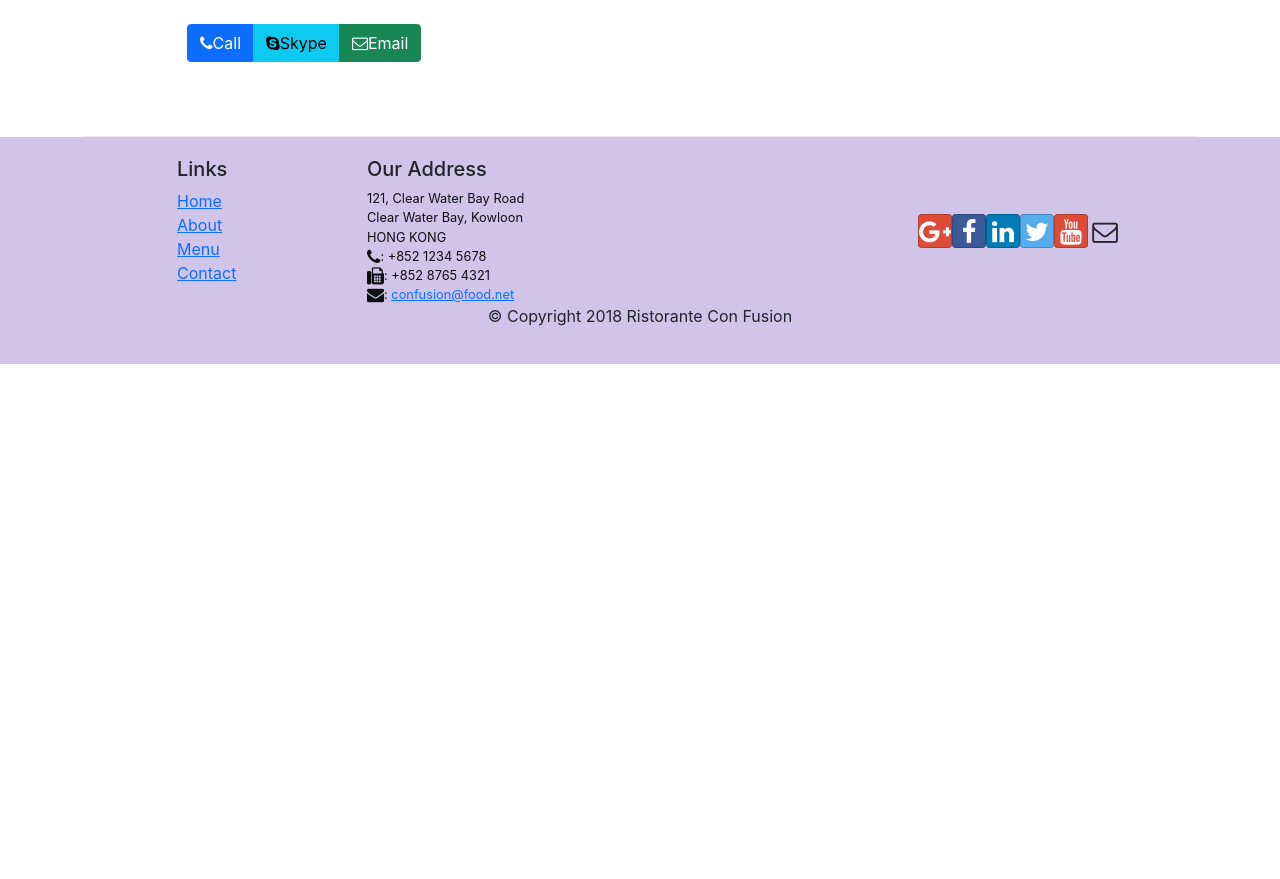
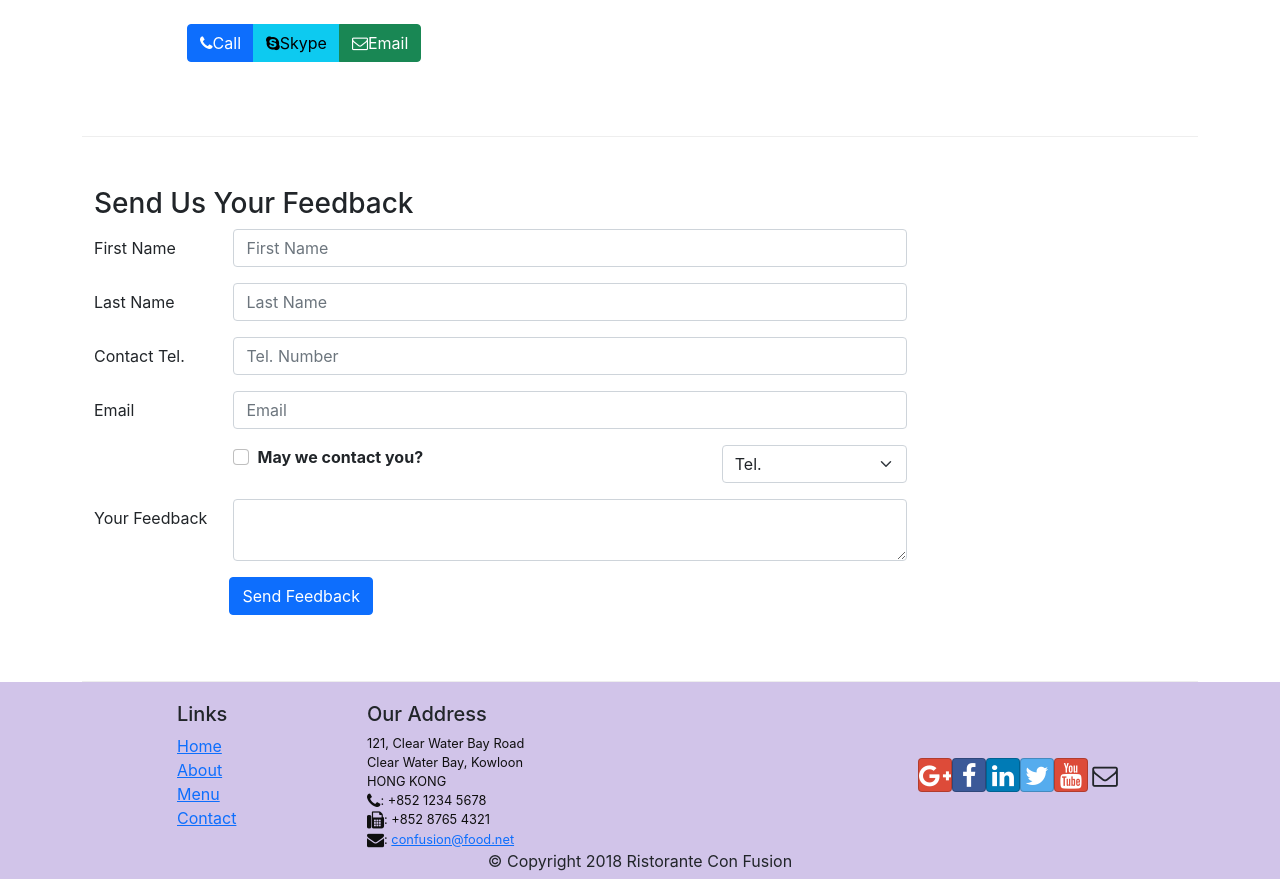
Before and after one commit to ciddt/FUNIXReactLAB, a React (Create React App) app: page /contactus in a window 1280 px wide. Shown: the part 701-1580 px from the top of the page. Before the commit the page ends 1065 px from the top, so only its background shows below. Built offline with nearby package versions, Linux system fonts and the light colour scheme.

Commit message:
Controlled Forms

```diff
--- a/src/component/ContactComponent.js
+++ b/src/component/ContactComponent.js
@@ -1,8 +1,52 @@
-import React from "react";
-import { Breadcrumb, BreadcrumbItem } from "reactstrap";
+import React, { Component } from "react";
+import {
+  Breadcrumb,
+  BreadcrumbItem,
+  Button,
+  Form,
+  FormGroup,
+  Label,
+  Input,
+  Col
+} from "reactstrap";
 import { Link } from "react-router-dom";
 
-function Contact(props) {
+class Contact extends Component {
+  constructor (props) {
+    super(props)
+    this.state = {
+      firstname: '',
+      lastname: '',
+      telnum: '',
+      email: '',
+      agree: false,
+      contactType: 'Tel.',
+      message: ''
+    }
+    this.handleSubmit = this.handleSubmit.bind(this);
+    this.handleInputChange = this.handleInputChange.bind(this);
+  }
+
+  handleInputChange(event) {
+    const target = event.target;
+    const value = target.type
+                  === "checkbox"
+                  ? target.checked
+                  : target.value;
+    const name = target.name;
+
+    this.setState({
+      [name]: value
+    })
+  }
+
+  handleSubmit(event) {
+    console.log("Current state is: " + JSON.stringify(this.state));
+    alert("Current state is: " + JSON.stringify(this.state));
+    event.preventDefault();
+  }
+
+  render() {
     return (
       <div className="container">
         <div className="row">
@@ -66,8 +110,119 @@
             </div>
           </div>
         </div>
+        <div className="row row-content">
+          <div className="col-12">
+            <h3>Send Us Your Feedback</h3>
+          </div>
+          <div className="col-12 col-md-9">
+            <Form onSubmit={this.handleSubmit}>
+              <FormGroup row>
+                <Label htmlFor="firstname" md={2}>First Name</Label>
+                <Col md={10}>
+                  <Input
+                    type="text"
+                    id="firstname"
+                    name="firstname"
+                    placeholder="First Name"
+                    value={this.state.firstname}
+                    onChange={this.handleInputChange}
+                  />
+                </Col>
+              </FormGroup>
+              <FormGroup row>
+                <Label htmlFor="lastname" md={2}>Last Name</Label>
+                <Col md={10}>
+                  <Input
+                    type="text"
+                    id="lastname"
+                    name="lastname"
+                    placeholder="Last Name"
+                    value={this.state.lastname}
+                    onChange={this.handleInputChange}
+                  />
+                </Col>
+              </FormGroup>
+              <FormGroup row>
+                <Label htmlFor="telnum" md={2}>Contact Tel.</Label>
+                <Col md={10}>
+                  <Input
+                    type="text"
+                    id="telnum"
+                    name="telnum"
+                    placeholder="Tel. Number"
+                    value={this.state.telnum}
+                    onChange={this.handleInputChange}
+                  />
+                </Col>
+              </FormGroup>
+              <FormGroup row>
+                <Label htmlFor="email" md={2}>Email</Label>
+                <Col md={10}>
+                  <Input
+                    type="email"
+                    id="email"
+                    name="email"
+                    placeholder="Email"
+                    value={this.state.email}
+                    onChange={this.handleInputChange}
+                  />
+                </Col>
+              </FormGroup>
+              <FormGroup row>
+                <Col md={{ size: 6, offset: 2}}>
+                  <FormGroup check>
+                    <Label check>
+                      <Input
+                        type="checkbox"
+                        name="agree"
+                        checked={this.state.agree}
+                        onChange={this.handleInputChange}
+                      /> {' '}
+                      <strong>May we contact you?</strong>
+                    </Label>
+                  </FormGroup>
+                </Col>
+                <Col md={{ size: 3, offset: 1}}>
+                  <Input
+                    type="select"
+                    name="contactType"
+                    value={this.state.contactType}
+                    onChange={this.handleInputChange}
+                  >
+                    <option>Tel.</option>
+                    <option>Email</option>
+                  </Input>
+                </Col>
+              </FormGroup>
+              <FormGroup row>
+                <Label htmlFor="message" md={2}>Your Feedback</Label>
+                <Col md={10}>
+                  <Input
+                    type="textarea"
+                    id="message"
+                    name="message"
+                    row="12"
+                    value={this.state.message}
+                    onChange={this.handleInputChange}
+                  />
+                </Col>
+              </FormGroup>
+              <FormGroup>
+                <Col md={{size: 10, offset: 2}}>
+                  <Button
+                    type="submit"
+                    color="primary"
+                  >
+                    Send Feedback
+                  </Button>
+                </Col>
+              </FormGroup>
+            </Form>
+          </div>
+        </div>
       </div>
     );
   }
+}
 
 export default Contact;
```
Lines whose indentation alone changed are shown as unchanged.
